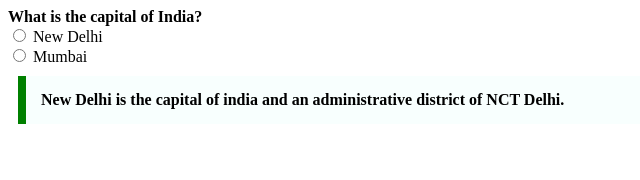
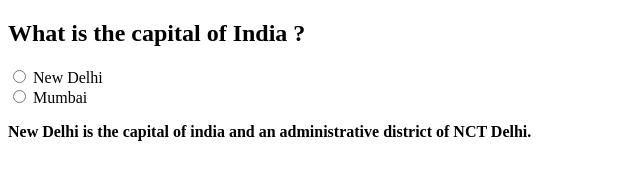
Before and after one commit to acciojob/trivia-VigneshKalyan, a website: page main.html in a window 1280 px wide. Shown: the whole page, without its empty margins (0-640 px from the left). Drawn offline with Linux system fonts and the light colour scheme.

Commit message:
Update main.html
changes

```diff
--- a/main.html
+++ b/main.html
@@ -7,15 +7,15 @@
 </head>
 
 <body>
-	<header><b>What is the capital of India?</b></header>
-
+	<h2>What is the capital of India ?</h2>
+	        <form class="fmm">
 		<input type="radio" id="New Delhi" name="city" value="New Delhi">
 		<label for="New Delhi">New Delhi</label><br>
 		<input type="radio" id="Mumbai" name="city" value="Mumbai">
 		<label for="Mumbai">Mumbai</label><br>
-		<blockquote id="b" cite="https://en.wikipedia.org/wiki/New_Delhi">
-			New Delhi is the capital of india and an administrative district of NCT Delhi.
-		</blockquote>
+		<p class="ans"><b>New Delhi is the capital of india and an administrative district of NCT Delhi.</b></p>
+	</form>
+
 
     <script type="text/javascript" src="./script.js">
 </script>
```
